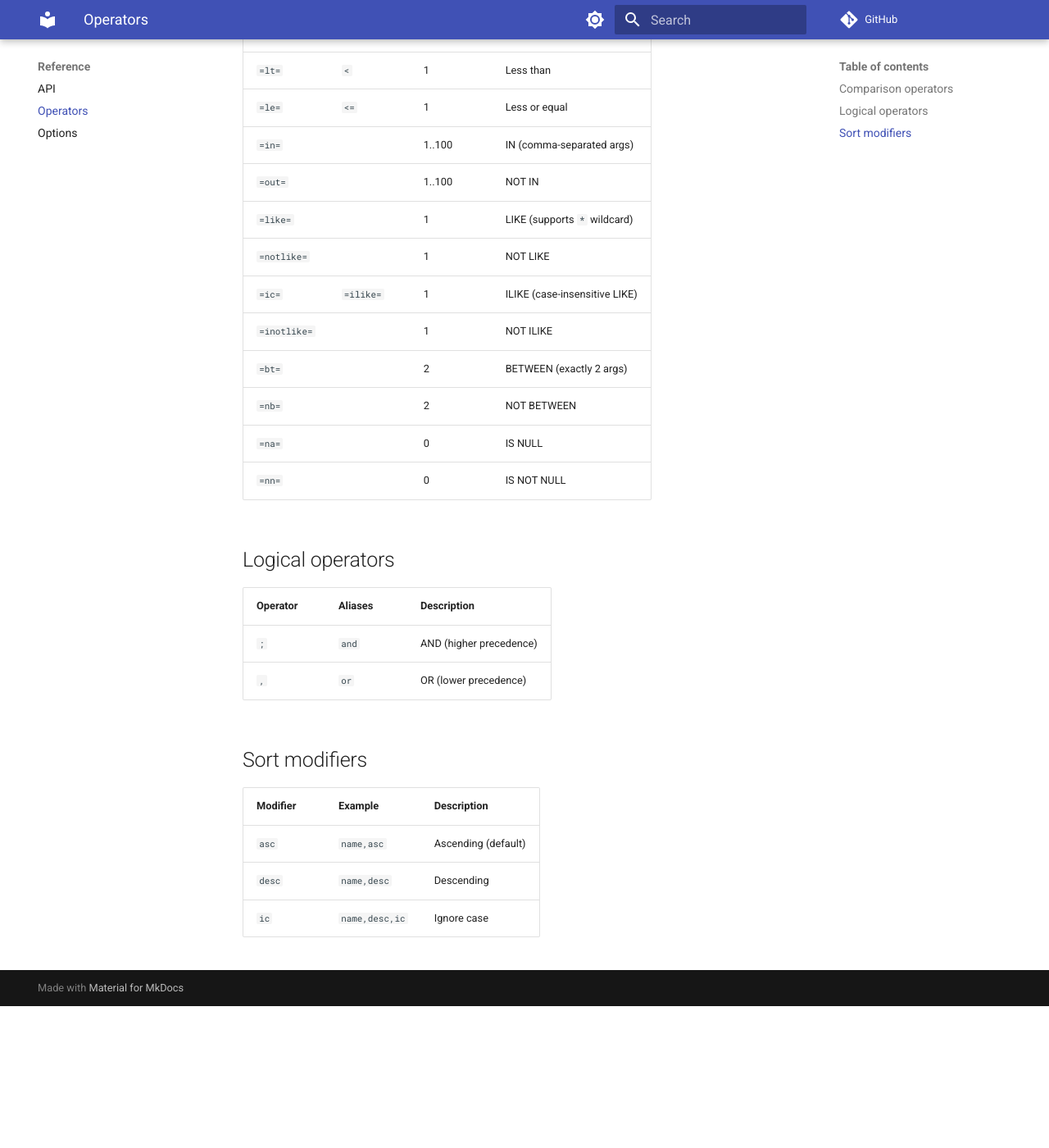
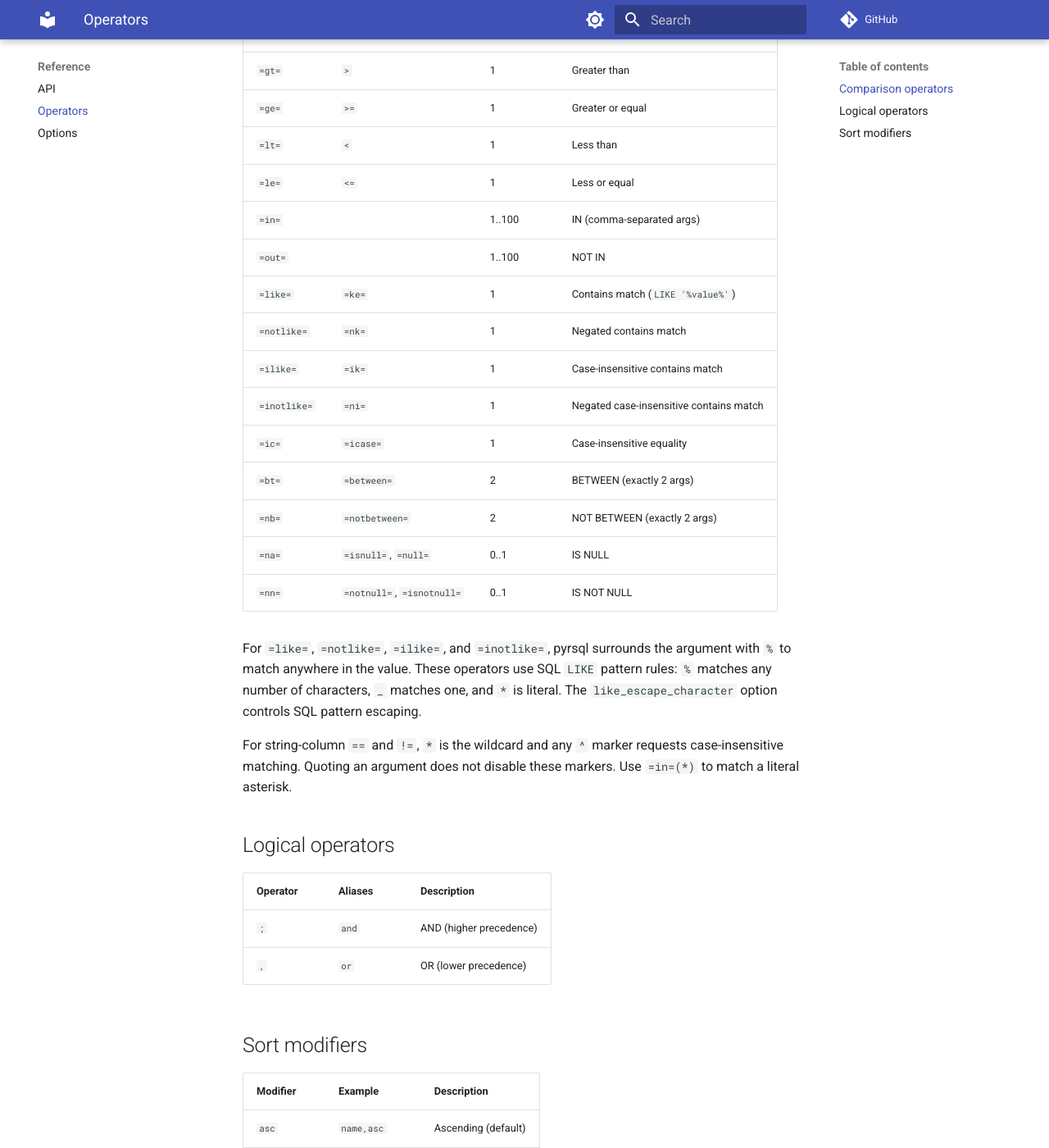
Before and after one commit to wskr00/pyrsql, an MkDocs documentation site: the page built from docs/reference/operators.md, in a window 1280 px wide and 1400 px high, scrolled down 443 px. Shown: the whole window at 82% size. Built offline with MkDocs 1.6.1 and Material for MkDocs 9.7.7, drawn with Linux system fonts in a browser that asks for light colours; comment, search, counter and statistics services are not loaded; before the commit the page ends 1670 px from its top, so only the background shows below that; some of the changed text lies outside the part shown.

Commit message:
fix: align RSQL compatibility semantics

```diff
--- a/docs/reference/operators.md
+++ b/docs/reference/operators.md
@@ -1,4 +1,7 @@
 # Operators
+
+Pyrsql supports the base RSQL comparison operators and the extensions used by
+PerplexHub's JPA specification.
 
 ## Comparison operators
 
@@ -12,14 +15,25 @@
 | `=le=` | `<=` | 1 | Less or equal |
 | `=in=` | | 1..100 | IN (comma-separated args) |
 | `=out=` | | 1..100 | NOT IN |
-| `=like=` | | 1 | LIKE (supports `*` wildcard) |
-| `=notlike=` | | 1 | NOT LIKE |
-| `=ic=` | `=ilike=` | 1 | ILIKE (case-insensitive LIKE) |
-| `=inotlike=` | | 1 | NOT ILIKE |
-| `=bt=` | | 2 | BETWEEN (exactly 2 args) |
-| `=nb=` | | 2 | NOT BETWEEN |
-| `=na=` | | 0 | IS NULL |
-| `=nn=` | | 0 | IS NOT NULL |
+| `=like=` | `=ke=` | 1 | Contains match (`LIKE '%value%'`) |
+| `=notlike=` | `=nk=` | 1 | Negated contains match |
+| `=ilike=` | `=ik=` | 1 | Case-insensitive contains match |
+| `=inotlike=` | `=ni=` | 1 | Negated case-insensitive contains match |
+| `=ic=` | `=icase=` | 1 | Case-insensitive equality |
+| `=bt=` | `=between=` | 2 | BETWEEN (exactly 2 args) |
+| `=nb=` | `=notbetween=` | 2 | NOT BETWEEN (exactly 2 args) |
+| `=na=` | `=isnull=`, `=null=` | 0..1 | IS NULL |
+| `=nn=` | `=notnull=`, `=isnotnull=` | 0..1 | IS NOT NULL |
+
+For `=like=`, `=notlike=`, `=ilike=`, and `=inotlike=`, pyrsql surrounds the
+argument with `%` to match anywhere in the value. These operators use SQL
+`LIKE` pattern rules: `%` matches any number of characters, `_` matches one,
+and `*` is literal. The `like_escape_character` option controls SQL pattern
+escaping.
+
+For string-column `==` and `!=`, `*` is the wildcard and any `^` marker
+requests case-insensitive matching. Quoting an argument does not disable these
+markers. Use `=in=(*)` to match a literal asterisk.
 
 ## Logical operators
 
```
Also changed, not shown: docs/quickstart.md (+1 -1 lines), docs/reference/options.md (+4 -0 lines), docs/usage/query.md (+9 -5 lines), 2 other files.
